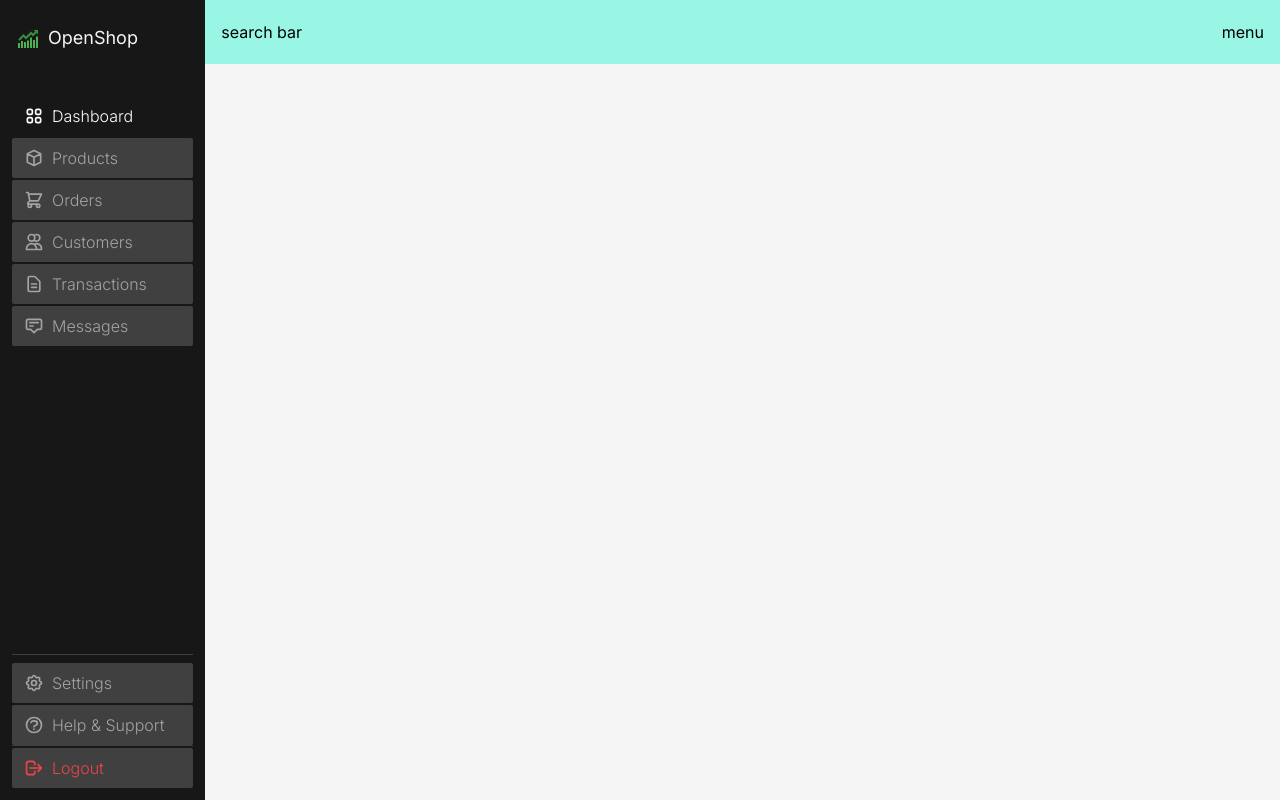
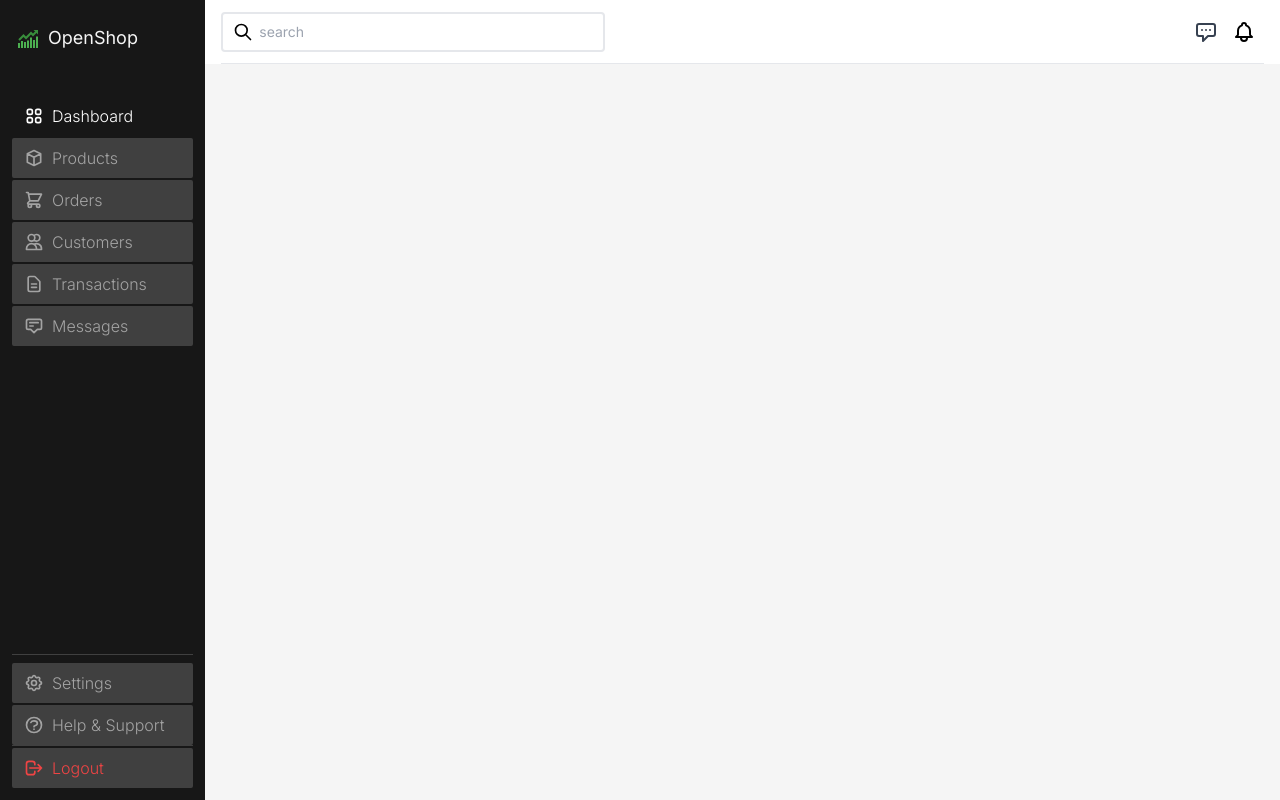
Before and after one commit to oscar-starks/Dashboard-App, a React (Create React App) app: page / in a window 1280 px wide. Built offline with nearby package versions, Linux system fonts and the light colour scheme.

Commit message:
setting up the drop down"

```diff
--- a/package.json
+++ b/package.json
@@ -5,6 +5,7 @@
   "dependencies": {
     "@babel/plugin-proposal-private-property-in-object": "^7.21.11",
     "@headlessui/react": "^1.7.18",
+    "@heroicons/react": "^2.1.1",
     "@svgr/webpack": "^8.1.0",
     "@testing-library/jest-dom": "^5.17.0",
     "@testing-library/react": "^13.4.0",
--- a/src/components/shared/header.jsx
+++ b/src/components/shared/header.jsx
@@ -1,10 +1,33 @@
 import React from 'react'
+import {HiOutlineSearch, HiOutlineChatAlt, HiOutlineBell} from 'react-icons/hi'
+import { Popover } from '@headlessui/react'
+// import { ChevronDownIcon } from '@heroicons/react/solid';
 
 export default function Header() {
   return (
-    <div className=' h-16 flex justify-between items-center'>
-      <div>search bar</div>
-      <div>menu</div>
+    <div className=' h-16 flex justify-between items-center border-b border-grey-200'>
+
+      <div className='relative'>
+        <HiOutlineSearch fontSize={20} className='text-grey-400 absolute top-1/2 -translate-y-1/2 left-3'/>
+        <input className='h-10 w-[24rem] text-sm focus:outline-none active:outline-none border-2 border-grey-300 rounded pr-4 pl-8' type="text" placeholder=' search'/>
+      </div>
+
+      <div className='flex items-center gap-2 mr-2'>
+      <Popover className="relative">
+        {({ open }) => (
+          <>
+            <Popover.Button className="inline-flex items-center text-gray-700 hover:text-opacity-100 focus:outline-none active:bg-gray-100 rounded p-1.5">
+              <span><HiOutlineChatAlt fontSize={24}/></span>
+
+            </Popover.Button>
+          </>)}
+
+        </Popover>
+
+
+        <HiOutlineBell fontSize={24}/>
+
+      </div>
 
     </div>
   )
--- a/src/components/shared/layout.jsx
+++ b/src/components/shared/layout.jsx
@@ -9,7 +9,7 @@ export default function Layout() {
             <Sidebar/>
 
             <div className= 'flex flex-row bg-neutral-100 h-screen w-screen'>
-                <div className='flex-1 bg-teal-200 h-16 px-4'>
+                <div className='flex-1 bg-white h-16 px-4'>
                     <Header/>
                 </div>
                 <div>{<Outlet/>}</div>
@@ -18,5 +18,3 @@ export default function Layout() {
         </div>
     );
 }
-
-// flex-row bg-neutral-100 h-screen w-screen overflow-hidden
```
Also changed, not shown: 1 other file (tests, documents, lock files or other folders).
